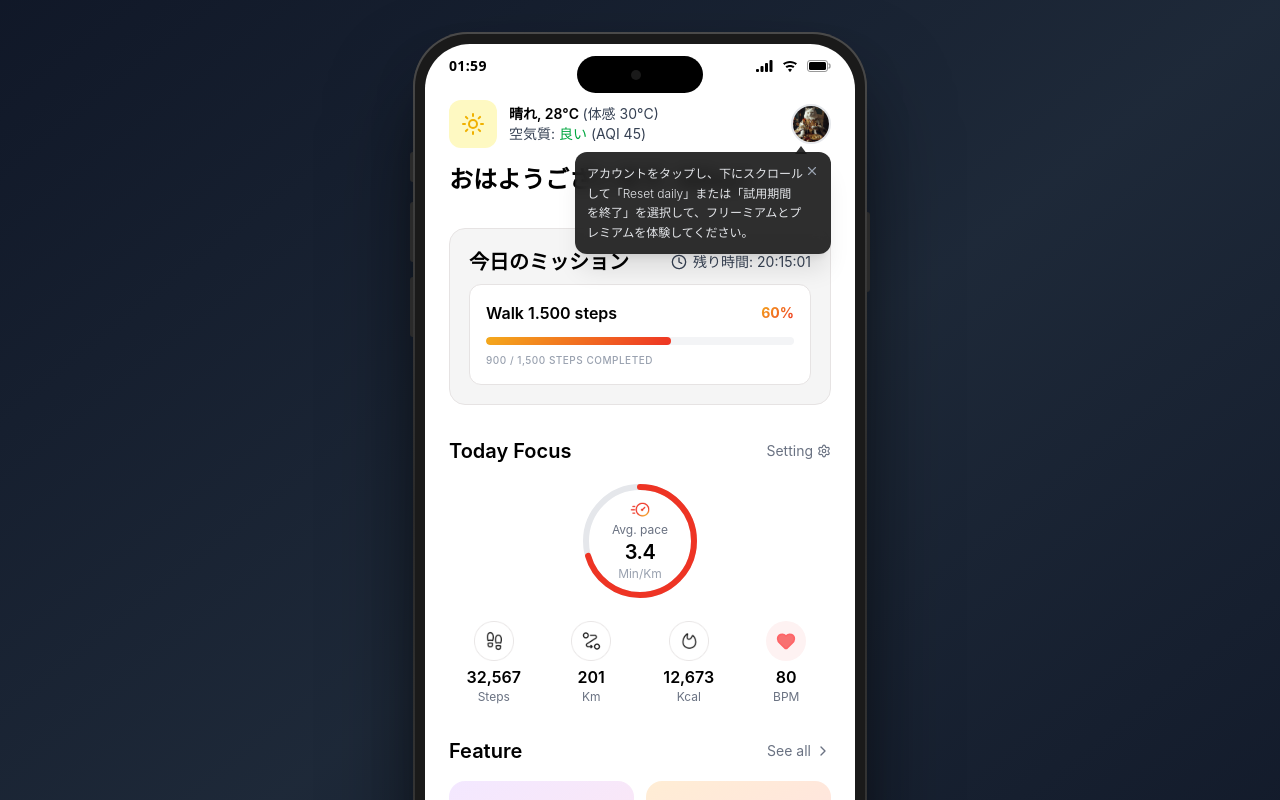
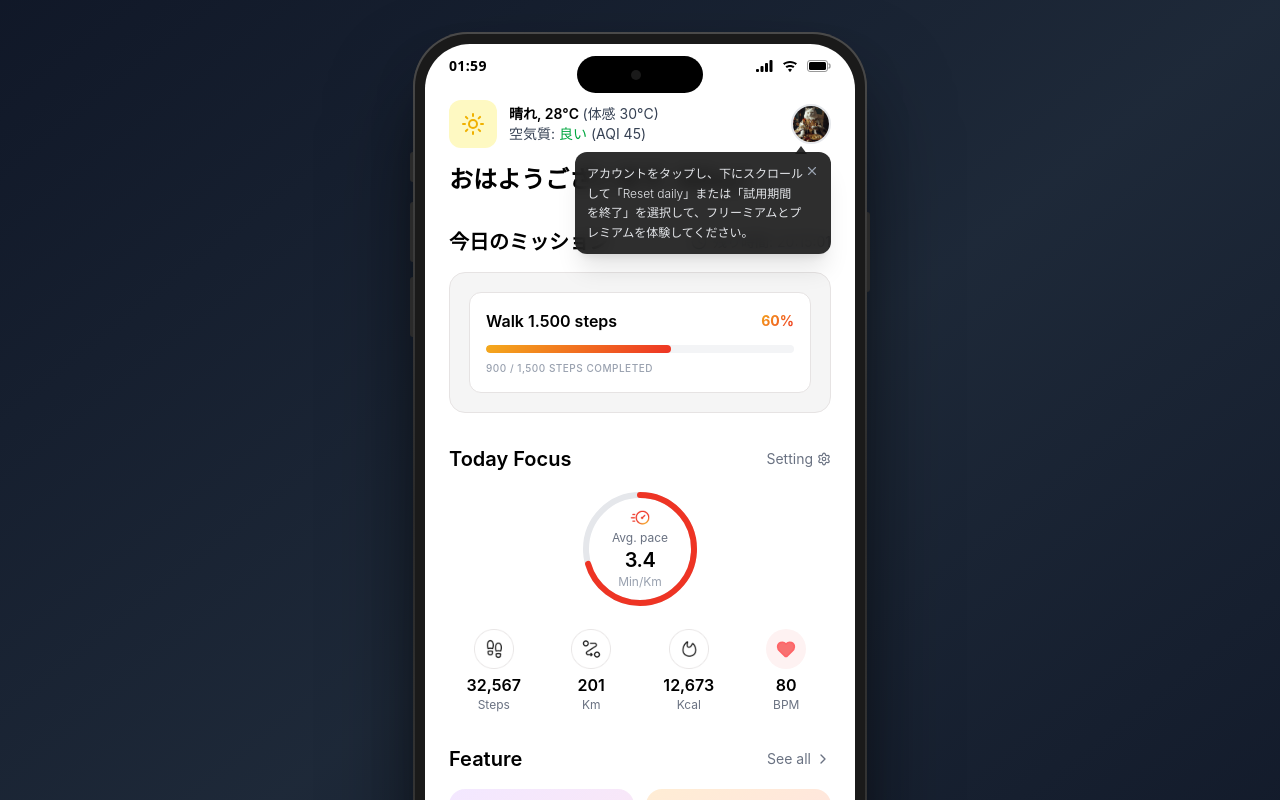
Before and after one commit to cachep-xidau/omikuji, a React (Vite) app: page /#/ in a window 1280 px wide. Shown: the top 800 px of the page. Built offline with nearby package versions, Linux system fonts and the light colour scheme.

Commit message:
style: move Today Mission header outside the box

```diff
--- a/src/screens/HomeScreen.jsx
+++ b/src/screens/HomeScreen.jsx
@@ -123,10 +123,9 @@ const HomeScreen = () => {
 
         {/* Today Mission Section - Single Mission */}
         <section className="px-6 py-4">
-          <div className="bg-[#F5F5F5] border border-[#E6E3E3] rounded-2xl p-[19px]">
-            {/* Header */}
-            <div className="flex justify-between items-center mb-2">
-              <h3 className="text-xl font-bold text-black">{t('home.todayMission')}</h3>
+          {/* Header moved outside */}
+          <div className="flex justify-between items-center mb-4">
+            <h3 className="text-xl font-semibold text-black">{t('home.todayMission')}</h3>
             <div className="flex items-center gap-1.5 text-gray-700">
               <svg xmlns="http://www.w3.org/2000/svg" width="16" height="16" viewBox="0 0 24 24" fill="none" stroke="currentColor" strokeWidth="2" strokeLinecap="round" strokeLinejoin="round">
                 <circle cx="12" cy="12" r="10" />
@@ -136,6 +135,7 @@ const HomeScreen = () => {
             </div>
           </div>
 
+          <div className="bg-[#F5F5F5] border border-[#E6E3E3] rounded-2xl p-[19px]">
             {/* Description removed as requested */}
 
             {/* Single Mission Card - Redesigned with Progress Bar */}
```
Lines whose indentation alone changed are shown as unchanged.
